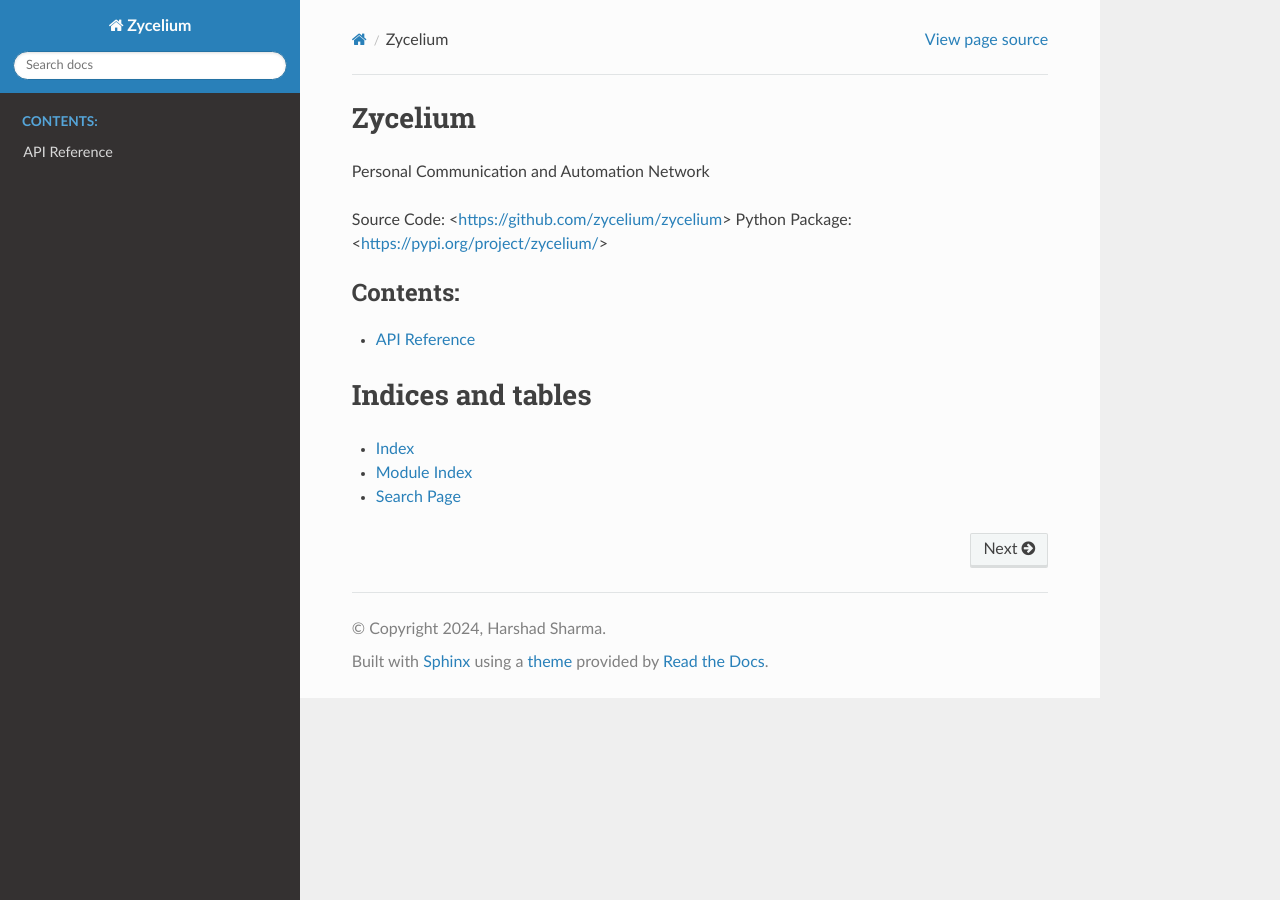
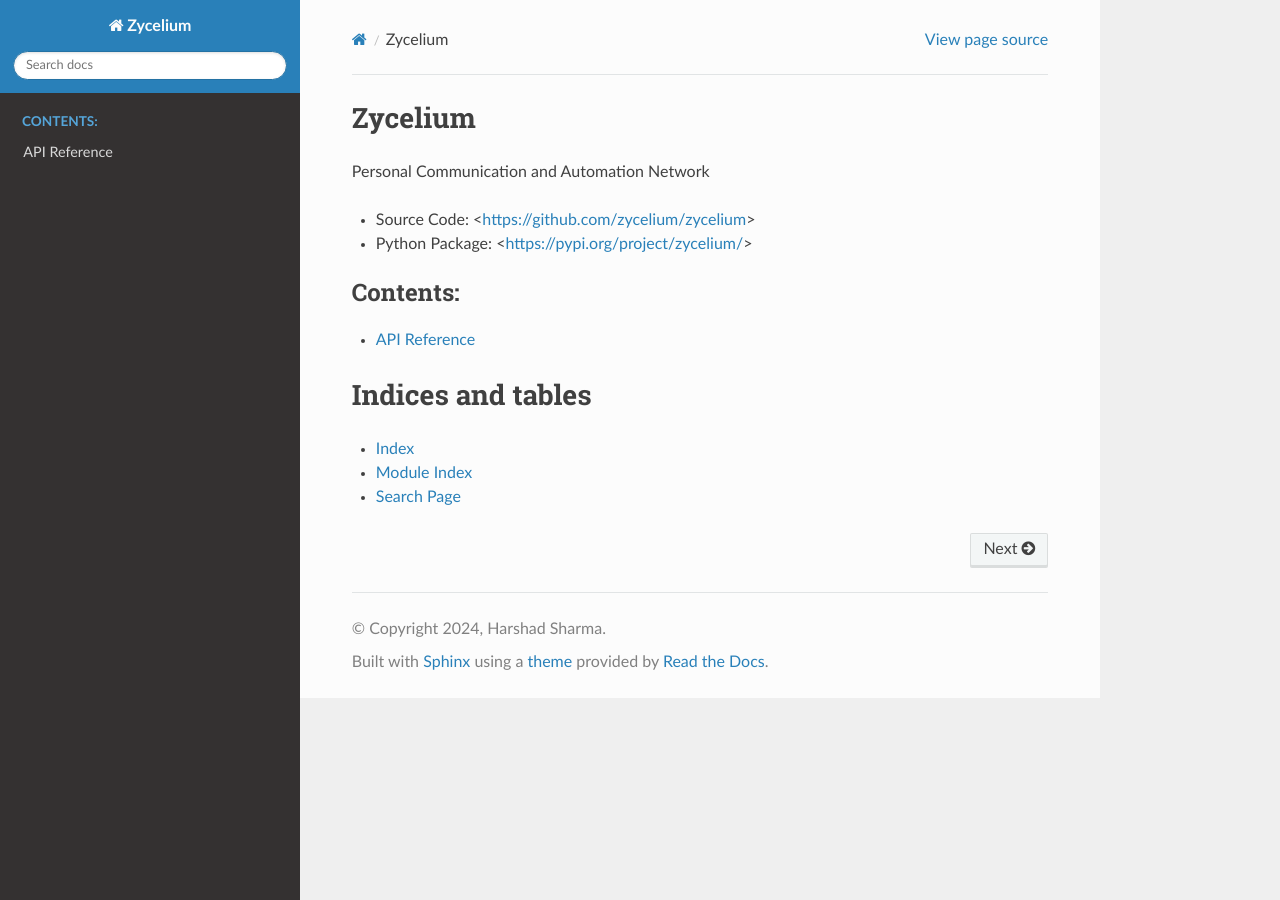
Before and after one commit to zycelium/zycelium, a Sphinx documentation site: the page built from docs/source/index.rst, in a window 1280 px wide. Built offline with Sphinx 7.4.7 and the Read the Docs theme 3.1.0, drawn with Linux system fonts in a browser that asks for light colours.

```diff
--- a/docs/source/index.rst
+++ b/docs/source/index.rst
@@ -3,8 +3,8 @@ Zycelium
 
 Personal Communication and Automation Network
 
-Source Code: <https://github.com/zycelium/zycelium>
-Python Package: <https://pypi.org/project/zycelium/>
+- Source Code: <https://github.com/zycelium/zycelium>
+- Python Package: <https://pypi.org/project/zycelium/>
 
 .. toctree::
    :maxdepth: 2
```
Also changed, not shown: README.md (+2 -2 lines).
